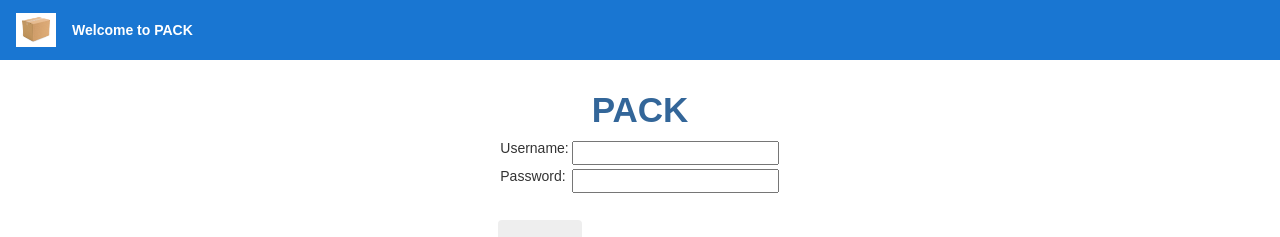
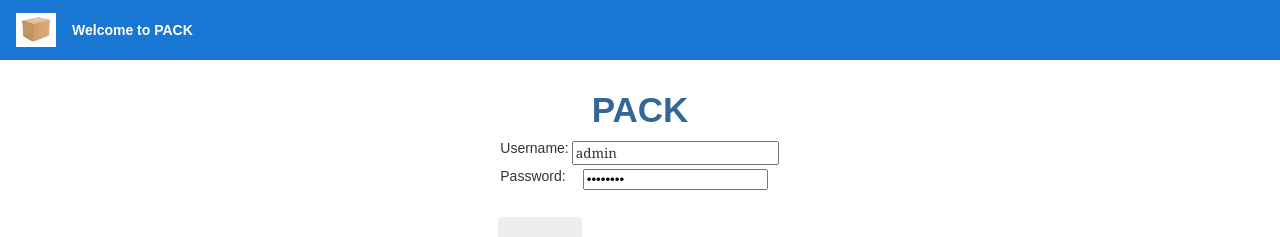
Before and after one commit to AddAsher/CEN3031-Pack, an Angular app in the folder SWE_Proj/: page / in a window 1280 px wide. Shown: the top 237 px of the page. Built offline with nearby package versions, Linux system fonts and the light colour scheme.

Commit message:
Working connection
Connected frontend and backend

```diff
--- a/SWE_Proj/src/app/app.component.html
+++ b/SWE_Proj/src/app/app.component.html
@@ -192,7 +192,7 @@
   }
 
   .terminal pre {
-    font-family: SFMono-Regular,Consolas,Liberation Mono,Menlo,monospace;
+    font-family: SFMono-Regular, Consolas, Liberation Mono, Menlo, monospace;
     color: white;
     padding: 0 1rem 1rem;
     margin: 0;
@@ -236,16 +236,16 @@
     align-items: center;
     font-size: 12px;
     padding: 3px 10px;
-    border: 1px solid rgba(27,31,35,.2);
+    border: 1px solid rgba(27, 31, 35, .2);
     border-radius: 3px;
-    background-image: linear-gradient(-180deg,#fafbfc,#eff3f6 90%);
+    background-image: linear-gradient(-180deg, #fafbfc, #eff3f6 90%);
     margin-left: 4px;
     font-weight: 600;
   }
 
   .github-star-badge:hover {
-    background-image: linear-gradient(-180deg,#f0f3f6,#e6ebf1 90%);
-    border-color: rgba(27,31,35,.35);
+    background-image: linear-gradient(-180deg, #f0f3f6, #e6ebf1 90%);
+    border-color: rgba(27, 31, 35, .35);
     background-position: -.5em;
   }
 
@@ -265,7 +265,8 @@
 
   /* Responsive Styles */
   @media screen and (max-width: 767px) {
-    .card-container > *:not(.circle-link) ,
+
+    .card-container>*:not(.circle-link),
     .terminal {
       width: 100%;
     }
@@ -295,10 +296,7 @@
 
 <!-- Toolbar -->
 <div class="toolbar" role="banner">
-  <img
-    width = 40
-    src="assets/box_logo.jpg"
-  />
+  <img width=40 src="assets/box_logo.jpg" />
   <span>Welcome to {{title}}</span>
 </div>
 
@@ -306,40 +304,43 @@
   <h1>
     {{title}}
   </h1>
-  <form>
+  <form (ngSubmit)="onSubmit()">
     <table>
       <tr>
-        Username:
-        <td align="center"><input type="text" id="username" /></td>
+        <label for="username">Username:</label>
+        <td align="center"><input type="text" id="username" name="username" [(ngModel)]="username"></td>
       </tr>
       <tr>
-        Password:
-        <td align="center"><input type="text" id="password" /></td>
+        <label for="password">Password:</label>
+        <td align="center"><input type="password" id="password" name="password" [(ngModel)]="password"></td>
       </tr>
     </table>
     <h2>
-      <button (click)="buttonPress()" id = "button">Login</button>
+      <button type="submit" id="button">Login</button>
     </h2>
   </form>
   <!-- Creates script to save information entered in username and password textboxes -->
   <script>
     let logins = [];
-  const saveLogin = (ev)=>{
+    const saveLogin = (ev) => {
       ev.preventDefault();
       let login = {
-      username: document.getElementById('username').value,
-      password: document.getElementById('password').value
+        username: document.getElementById('first').value,
+        password: document.getElementById('last').value
       }
-    if(login.username != "" && login.password != ""){
+      if (login.username != "" && login.password != "") {
         logins.push(login);
       }
+
+      //trying to post user data
+
       document.forms[0].reset();
 
       //saving to local storage for test
       localStorage.setItem('LoginList', JSON.stringify(logins));
     }
-  document.addEventListener('DOMContentLoaded', ()=>{
-    document.getElementById('button').addEventListener('click',saveLogin);
+    document.addEventListener('DOMContentLoaded', () => {
+      document.getElementById('button').addEventListener('click', saveLogin);
     });
   </script>
   <section></section>
--- a/SWE_Proj/src/app/app.component.ts
+++ b/SWE_Proj/src/app/app.component.ts
@@ -1,15 +1,64 @@
-import { Component } from '@angular/core';
+import { Component, OnInit } from '@angular/core';
+import { HttpClient } from '@angular/common/http';
+import { Injectable } from '@angular/core';
+
+
+export interface User {
+  id: number;
+  username: string;
+  email: string;
+  password: string;
+}
+
+@Injectable({
+  providedIn: 'root'
+})
+
+
+
+export class AuthService {
+
+  private baseUrl = 'http://localhost:8080';
+
+  constructor(private http: HttpClient) { }
+
+  login(username: string, password: string) {
+    const url = `${this.baseUrl}/login`;
+    const body = { username, password };
+    return this.http.post<User>(url, body);
+  }
+
+}
 
 @Component({
   selector: 'app-root',
+  template: `
+  <ul>
+      <li *ngFor="let user of users">{{ user.name }}</li>
+  </ul>
+`,
   templateUrl: './app.component.html',
   styleUrls: ['./app.component.css']
 })
+
+
 export class AppComponent {
+  email: string = "admin";
+  password: string = "password";
+  username: string = "admin";
   title = 'PACK';
+  users: any[] = [];
 
-  buttonPress()
-  {
-    alert("Login Button Clicked")
+  constructor(private http: HttpClient) { }
+
+  onSubmit() {
+    this.http.post('http://localhost:8080/login', {
+      email: this.email,
+      password: this.password
+    }).subscribe((response) => {
+      console.log("Login request recieved");
+    }, (error) => {
+      console.log(error);
+    });
   }
 }
```
Also changed, not shown: SWE_Proj/src/app/app.module.ts (+6 -8 lines). Lines whose indentation alone changed are shown as unchanged.
